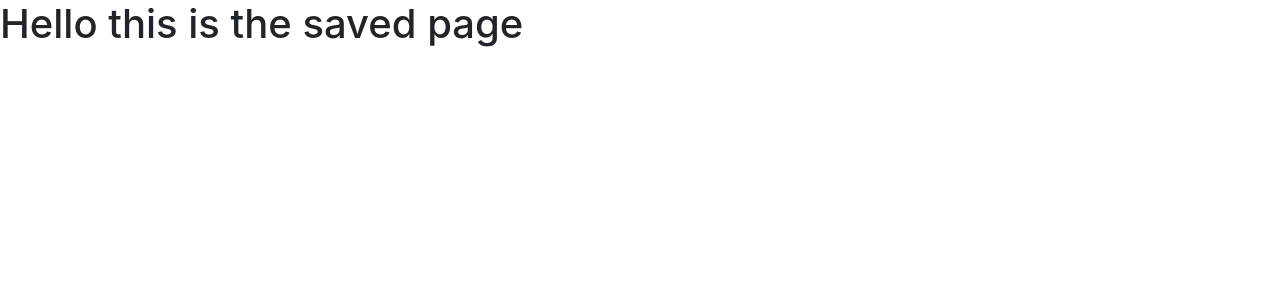
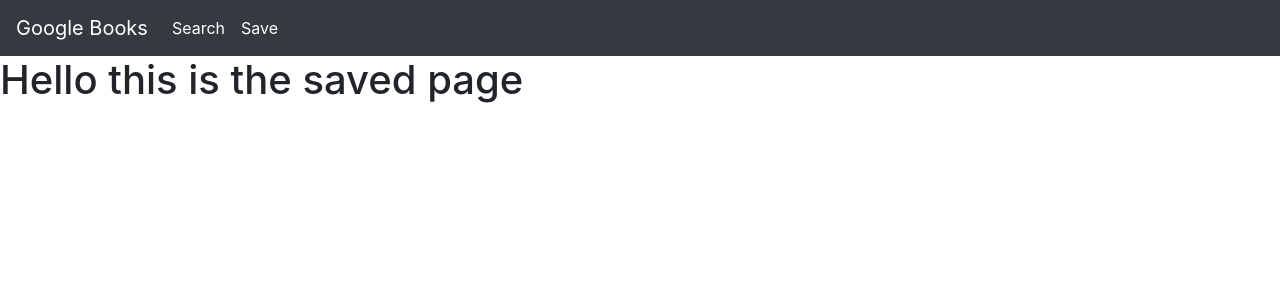
Before and after one commit to ddiongzon001/googlebooks, a React (Create React App) app in the folder client/: page /saved in a window 1280 px wide. Shown: the top 300 px of the page. Built offline with nearby package versions, Linux system fonts and the light colour scheme; no server answers.

Commit message:
added a navbar

```diff
--- a/client/public/index.html
+++ b/client/public/index.html
@@ -25,7 +25,9 @@
       Learn how to configure a non-root public URL by running `npm run build`.
     -->
     <link rel="stylesheet" href="https://stackpath.bootstrapcdn.com/bootstrap/4.3.1/css/bootstrap.min.css" integrity="sha384-ggOyR0iXCbMQv3Xipma34MD+dH/1fQ784/j6cY/iJTQUOhcWr7x9JvoRxT2MZw1T" crossorigin="anonymous">
-
+    <script src="https://code.jquery.com/jquery-3.3.1.slim.min.js" integrity="sha384-q8i/X+965DzO0rT7abK41JStQIAqVgRVzpbzo5smXKp4YfRvH+8abtTE1Pi6jizo" crossorigin="anonymous"></script>
+<script src="https://cdnjs.cloudflare.com/ajax/libs/popper.js/1.14.7/umd/popper.min.js" integrity="sha384-UO2eT0CpHqdSJQ6hJty5KVphtPhzWj9WO1clHTMGa3JDZwrnQq4sF86dIHNDz0W1" crossorigin="anonymous"></script>
+<script src="https://stackpath.bootstrapcdn.com/bootstrap/4.3.1/js/bootstrap.min.js" integrity="sha384-JjSmVgyd0p3pXB1rRibZUAYoIIy6OrQ6VrjIEaFf/nJGzIxFDsf4x0xIM+B07jRM" crossorigin="anonymous"></script>
     <title>React App</title>
   </head>
   <body>
@@ -41,5 +43,6 @@
       To begin the development, run `npm start` or `yarn start`.
       To create a production bundle, use `npm run build` or `yarn build`.
     -->
+
   </body>
 </html>
--- a/client/src/App.js
+++ b/client/src/App.js
@@ -3,11 +3,13 @@ import { BrowserRouter as Router, Route, Switch} from 'react-router-dom';
 import Saved from './pages/Saved';
 import Search from  './pages/Search';
 import Page404 from './pages/404';
+import NavBar from './components/NavBar';
 
 function App() {
   return (
     <Router>
       <div>
+        <NavBar />
         <Switch>
           <Route exact path="/" component={Search} />
           <Route exact path="/search" component={Search} />
--- a/client/src/components/Jumbotron/index.js
+++ b/client/src/components/Jumbotron/index.js
@@ -1,12 +1,15 @@
 import React from 'react';
-import { NavLink } from 'react-router-dom'
+import { NavLink } from 'react-router-dom';
+import Column from '../Column';
+import Container from '../Container';
+import Row from '../Row';
 
 const Jumbotron = props => {
     return (
         <div
             className={`
         jumbotron
-        ${props.fluid ? jumbotron - fluid : ""}
+        ${props.fluid ? "jumbotron-fluid" : ""}
         bg-${props.bg || 'default'}
         text-${props.color || 'dark'}
         text-center
@@ -24,7 +27,7 @@ const Jumbotron = props => {
                         </NavLink>
                     </Column>
                     <Column md={6}>
-                        <NavLink to="/save" className="btn btn-info btn-lg">
+                        <NavLink to="/saved" className="btn btn-info btn-lg">
                             Saved
                         </NavLink>
                     </Column>
@@ -33,3 +36,5 @@ const Jumbotron = props => {
         </div>
     )
 }
+
+export default Jumbotron;
--- /dev/null
+++ b/client/src/components/NavBar/index.js
@@ -0,0 +1,25 @@
+import React from 'react';
+import { NavLink } from 'react-router-dom';
+
+const NavBar = () => {
+    return (
+        <nav className="navbar navbar-expand-lg navbar-dark bg-dark">
+            <NavLink to="/search" className="navbar-brand">Google Books</NavLink>
+            <button className="navbar-toggler" type="button" data-toggle="collapse" data-target="#navbarNav" aria-controls="navbarNav" aria-expanded="false" aria-label="Toggle navigation">
+                <span className="navbar-toggler-icon"></span>
+            </button>
+            <div className="collapse navbar-collapse" id="navbarNav">
+                <ul className="navbar-nav">
+                    <li className="nav-item active">
+                        <NavLink to="/search" className="nav-link">Search</NavLink>
+                    </li>
+                    <li className="nav-item">
+                        <NavLink to="/saved" className="nav-link">Save</NavLink>
+                    </li>
+                </ul>
+            </div>
+        </nav>
+    );
+}
+
+export default NavBar;
--- a/client/src/pages/Search.js
+++ b/client/src/pages/Search.js
@@ -1,6 +1,10 @@
 import React, { Component } from 'react';
-import API from '../utils/API'
-import { eventNames } from 'cluster';
+import API from '../utils/API';
+import Card from '../components/Card';
+import Column from '../components/Column';
+import Container from '../components/Container';
+import Jumbotron from '../components/Jumbotron';
+import Row from '../components/Row';
 
 class Search extends Component {
 
@@ -78,6 +82,7 @@ class Search extends Component {
                     fluid
                     bg={'dark'}
                     color={'light'}
+                    pageTitle={"Search for a book"}
                 />
                 <Container>
                     <Row>
```
